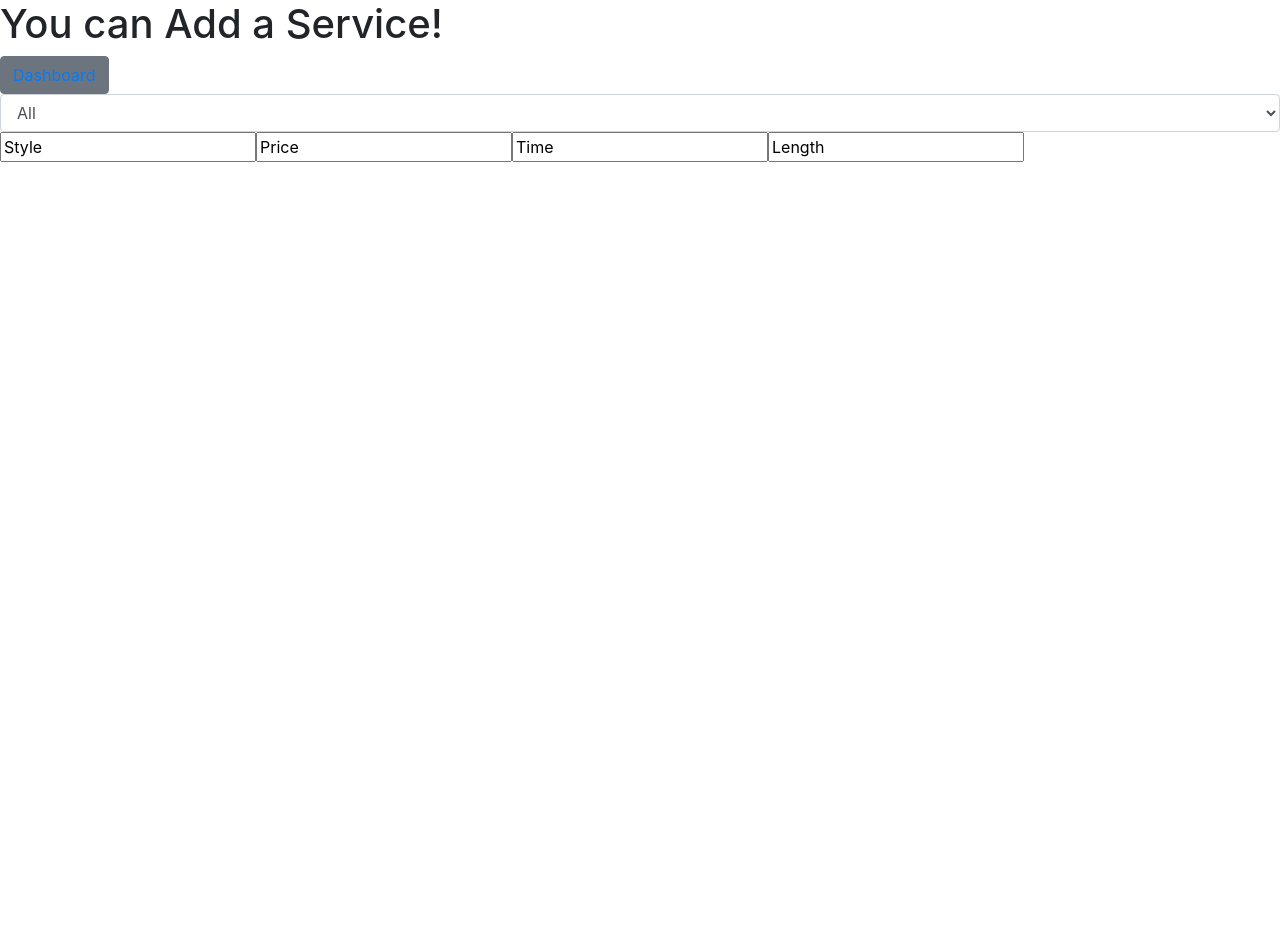
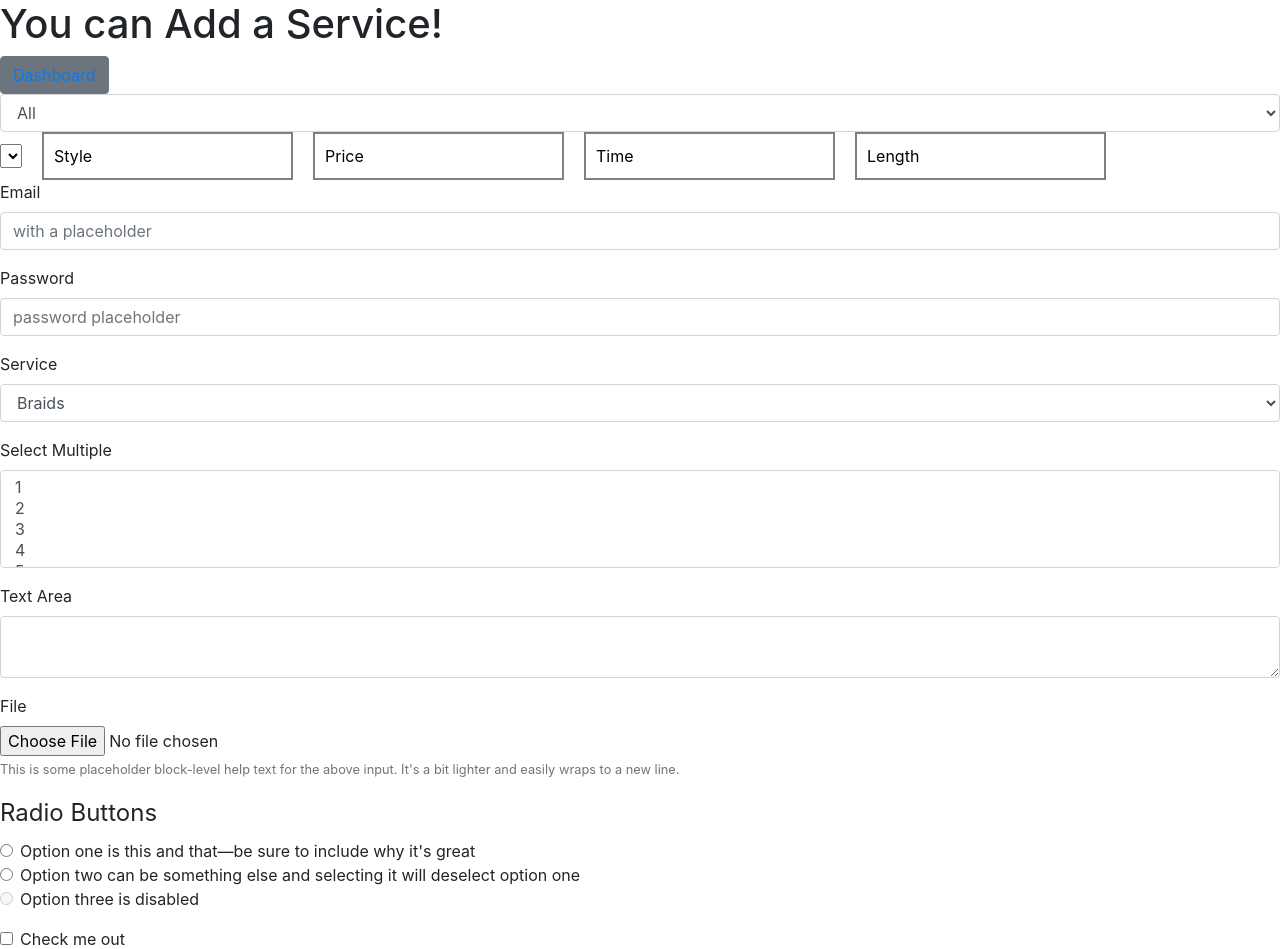
Before and after one commit to shaggy3232/slaaydbylaay, a React (Create React App) app in the folder client/: page /AddService in a window 1280 px wide. Shown: the top 949 px of the page. Before the commit the page ends 800 px from the top, so only its background shows below. Built offline with nearby package versions, Linux system fonts and the light colour scheme.

Commit message:
add service styliung

```diff
--- /dev/null
+++ b/client/src/Pages/AddService/AddService.css
@@ -0,0 +1,36 @@
+.StyleEdit{
+
+    padding: 10px;
+    border: 2px solid gray;
+    margin-left:20px;
+    align-self: center;
+    width: 251px;
+
+}
+.PriceEdit{
+
+    padding: 10px;
+    border: 2px solid gray;
+    margin-left:20px;
+    align-self: center;
+    width: 251px;
+
+}
+.TimeEdit{
+
+    padding: 10px;
+    border: 2px solid gray;
+    margin-left:20px;
+    align-self: center;
+    width: 251px;
+
+}
+.LengthEdit{
+
+    padding: 10px;
+    border: 2px solid gray;
+    margin-left:20px;
+    align-self: center;
+    width: 251px;
+
+}
--- a/client/src/Pages/AddService/AddService.js
+++ b/client/src/Pages/AddService/AddService.js
@@ -1,6 +1,7 @@
 import React, { Component } from 'react'
-import { Button,Input } from 'reactstrap'
+import { Button,Input,Form, FormGroup, Label,FormText} from 'reactstrap'
 import { Link } from 'react-router-dom'
+import "./AddService.css"
 
 
 export default class AddService extends Component{
@@ -9,7 +10,7 @@
         super(props);
 
         this.state= {
-            Service: ' ',
+            Service: 'Service',
             Style: "Style",
             Price: "Price",
             Time: "Time",
@@ -61,6 +62,9 @@
         })
     }
 
+    onSubmit(e){
+
+    }
 
     render(){
 
@@ -73,7 +77,6 @@
                 <h1>You can Add a Service!</h1>
                 <Button><Link to="/AdminDash">Dashboard</Link></Button>
                 <Input type = "select" onChange = { this.handleChangeClassFilter }>
-
                     {<option value = " "> All</option>}
                     {<option value ="Lashes">Lashes</option>}
                     {<option value = "Singlebraids">SingleBraids</option>}
@@ -81,13 +84,82 @@
                     </Input>
                 <form id="myForm" name="myForm" >
                 <div>
-
+                    <select onChange = {this.handlePickService} value = {this.state.Service}></select>
                    <input className ="StyleEdit" type="text" id="Style" name="Style" onChange = {this.handleSetStyle} value = {this.state.Style}/>
                    <input className ="PriceEdit" type="text" id="Price" name="Price" onChange = {this.handleSetPrice} value = {this.state.Price}/>
                    <input className ="TimeEdit" type="text" id="Time" name= "Time" onChange = {this.handleSetTime} value = {this.state.Time}/>
                    <input className ="LengthEdit" type="text" id="Length" name="Length" onChange = {this.handleSetLength} value = {this.state.Length}/>
                </div>
                </form>
+               <Form>
+      <FormGroup>
+        <Label for="exampleEmail">Email</Label>
+        <Input type="email" name="email" id="exampleEmail" placeholder="with a placeholder" />
+      </FormGroup>
+      <FormGroup>
+        <Label for="examplePassword">Password</Label>
+        <Input type="password" name="password" id="examplePassword" placeholder="password placeholder" />
+      </FormGroup>
+      <FormGroup>
+        <Label for="Service">Service</Label>
+        <Input type="select" name="select" id="Service">
+          <option>Braids</option>
+          <option>Lashes</option>
+          <option>SingleBraids</option>
+          <option>Waxing</option>
+        </Input>
+      </FormGroup>
+      <FormGroup>
+        <Label for="exampleSelectMulti">Select Multiple</Label>
+        <Input type="select" name="selectMulti" id="exampleSelectMulti" multiple>
+          <option>1</option>
+          <option>2</option>
+          <option>3</option>
+          <option>4</option>
+          <option>5</option>
+        </Input>
+      </FormGroup>
+      <FormGroup>
+        <Label for="exampleText">Text Area</Label>
+        <Input type="textarea" name="text" id="exampleText" />
+      </FormGroup>
+      <FormGroup>
+        <Label for="exampleFile">File</Label>
+        <Input type="file" name="file" id="exampleFile" />
+        <FormText color="muted">
+          This is some placeholder block-level help text for the above input.
+          It's a bit lighter and easily wraps to a new line.
+        </FormText>
+      </FormGroup>
+      <FormGroup tag="fieldset">
+        <legend>Radio Buttons</legend>
+        <FormGroup check>
+          <Label check>
+            <Input type="radio" name="radio1" />{' '}
+            Option one is this and that—be sure to include why it's great
+          </Label>
+        </FormGroup>
+        <FormGroup check>
+          <Label check>
+            <Input type="radio" name="radio1" />{' '}
+            Option two can be something else and selecting it will deselect option one
+          </Label>
+        </FormGroup>
+        <FormGroup check disabled>
+          <Label check>
+            <Input type="radio" name="radio1" disabled />{' '}
+            Option three is disabled
+          </Label>
+        </FormGroup>
+      </FormGroup>
+      <FormGroup check>
+        <Label check>
+          <Input type="checkbox" />{' '}
+          Check me out
+        </Label>
+      </FormGroup>
+      <Button>Submit</Button>
+    </Form>
 
 
             </div>
```
